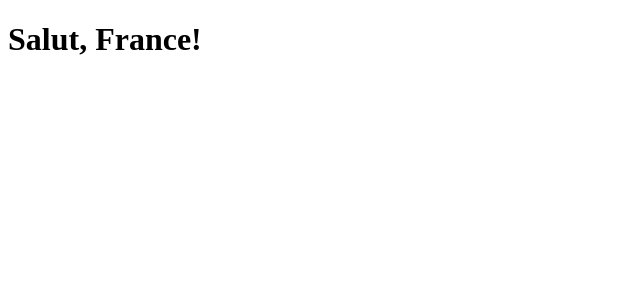
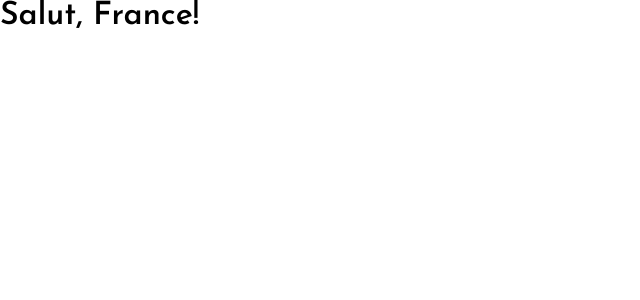
Before and after one commit to kdumagalhaes/coming-soon-page-vue, a Vue app: page / in a window 1280 px wide. Shown: the top 300 px of the page, without its empty margins (0-640 px from the left). Built offline with nearby package versions, Linux system fonts and the light colour scheme.

Commit message:
finished base configs (global style, reset, webpack config)

```diff
--- a/public/index.html
+++ b/public/index.html
@@ -1,15 +1,24 @@
 <!DOCTYPE html>
 <html lang="">
     <head>
-    <meta charset="utf-8">
-    <meta http-equiv="X-UA-Compatible" content="IE=edge">
-    <meta name="viewport" content="width=device-width,initial-scale=1.0">
-    <link rel="icon" href="<%= BASE_URL %>favicon.ico">
+        <meta charset="utf-8" />
+        <meta http-equiv="X-UA-Compatible" content="IE=edge" />
+        <meta name="viewport" content="width=device-width,initial-scale=1.0" />
+        <link rel="icon" href="<%= BASE_URL %>favicon.ico" />
         <title><%= htmlWebpackPlugin.options.title %></title>
+        <link rel="preconnect" href="https://fonts.gstatic.com" />
+        <link
+            href="https://fonts.googleapis.com/css2?family=Josefin+Sans:wght@300;400;600&display=swap"
+            rel="stylesheet"
+        />
     </head>
     <body>
         <noscript>
-      <strong>We're sorry but <%= htmlWebpackPlugin.options.title %> doesn't work properly without JavaScript enabled. Please enable it to continue.</strong>
+            <strong
+                >We're sorry but <%= htmlWebpackPlugin.options.title %> doesn't
+                work properly without JavaScript enabled. Please enable it to
+                continue.</strong
+            >
         </noscript>
         <div id="app"></div>
         <!-- built files will be auto injected -->
--- /dev/null
+++ b/src/assets/scss/_reset.scss
@@ -0,0 +1,23 @@
+* {
+    margin: 0;
+    padding: 0;
+    box-sizing: border-box;
+    outline: none;
+}
+
+input,
+button {
+    font-family: "Poppins", sans-serif;
+}
+
+body,
+textarea {
+    text-rendering: optimizeLegibility !important;
+    -webkit-font-smoothing: antialiased !important;
+    font-family: "Josefin Sans", sans-serif;
+    font-size: 16px;
+}
+
+button {
+    cursor: pointer;
+}
```
Also changed, not shown: src/main.js (+4 -3 lines). Lines whose indentation alone changed are shown as unchanged.
